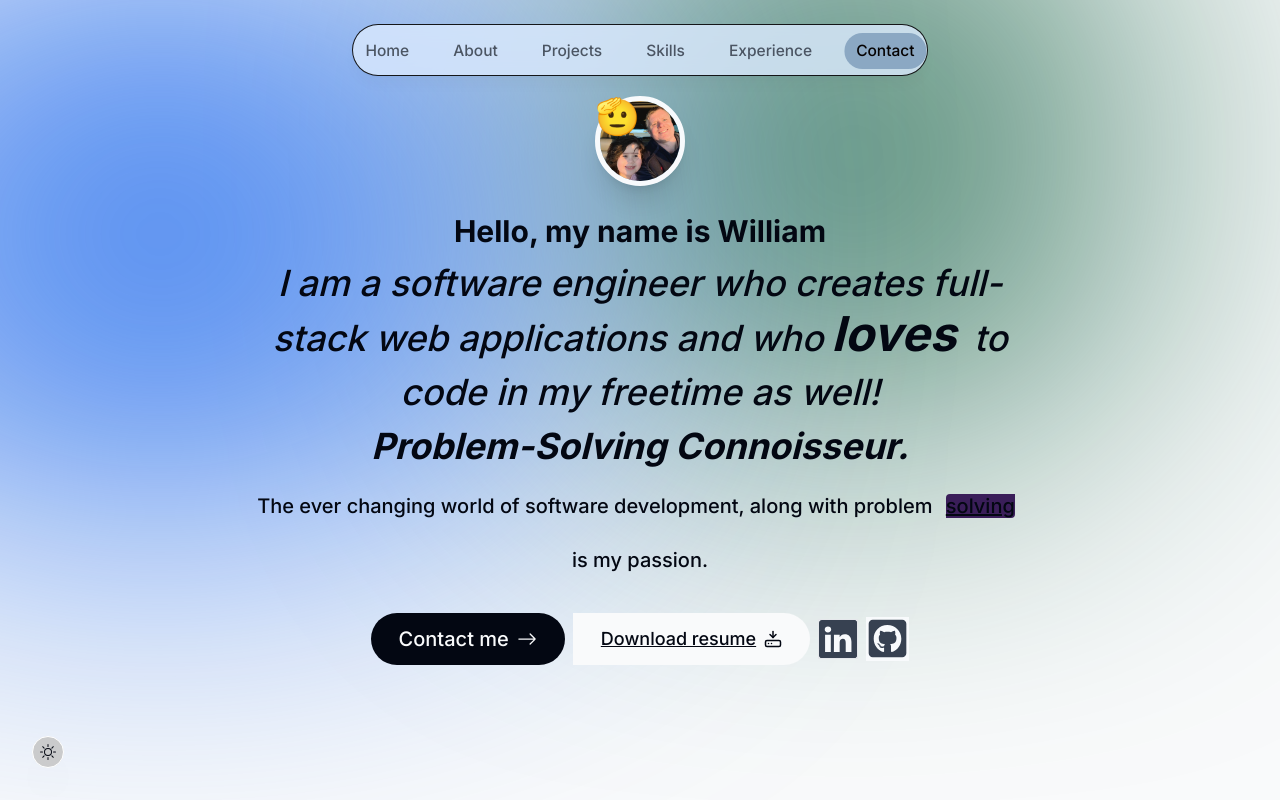
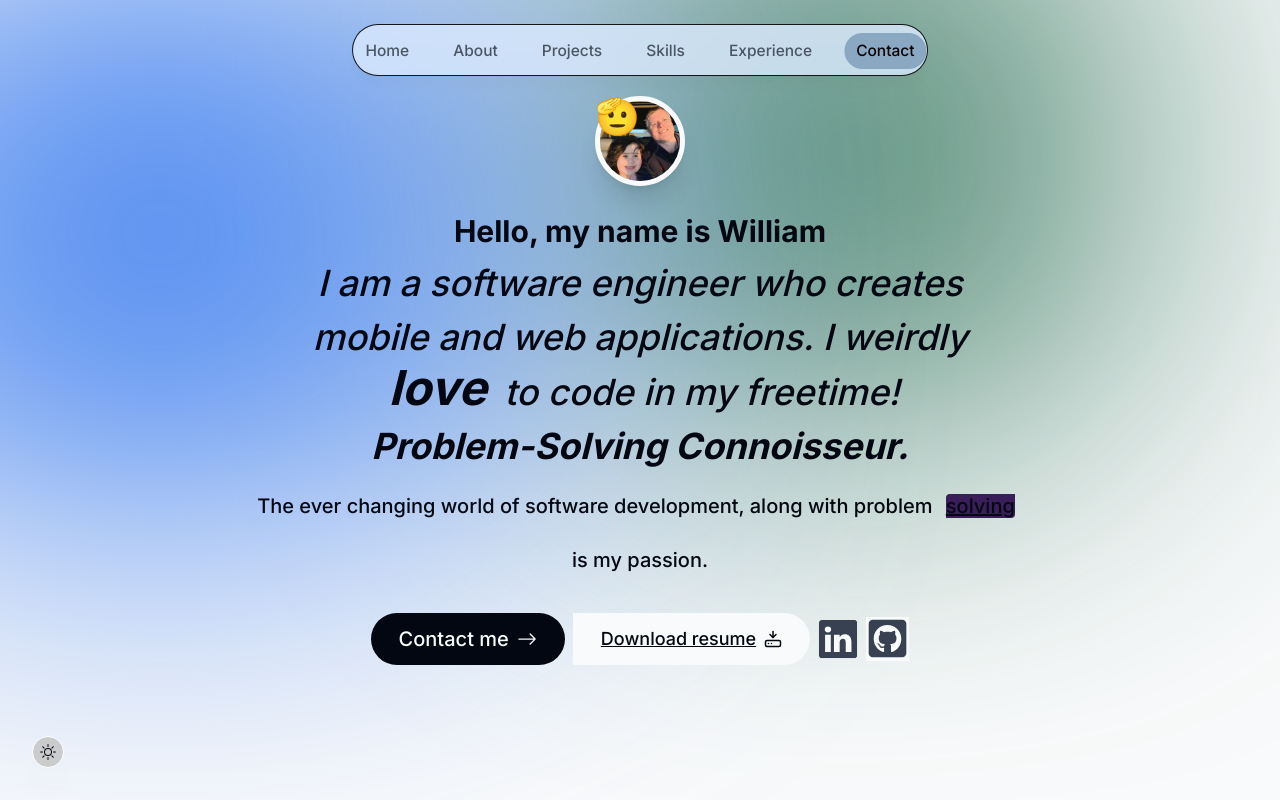
Before and after one commit to addicted2crypto/new_portfolio, a Next.js app: page / in a window 1280 px wide. Shown: the top 800 px of the page. Built offline with nearby package versions, Linux system fonts and the light colour scheme; no server answers.

Commit message:
dropped fullstack

```diff
--- a/src/app/components/intro.tsx
+++ b/src/app/components/intro.tsx
@@ -15,21 +15,7 @@ export default function Intro() {
 
     const { ref } = useSectionTimeOutForClick("Home", 0.6);
     const { setActiveSection, setTimeOfLastClick } = useActiveSection();
-    //*****this is a example to abstract await into a type hook ******
-    // const {ref, inView} = useInView({
-    //     threshold: .5,
-    //   });
-    // //   import state here
-    //   const { setActiveSection, timeOfLastClick } = useActiveSection()
 
-    //   useEffect(() => {
-
-
-    //  if(inView && Date.now() - timeOfLastClick > 1000) {
-    //   setActiveSection("Home");
-    //  }
-    // //  state array entered here dependency array
-    // }, [inView, setActiveSection, timeOfLastClick]);
 
 
     return (
@@ -79,7 +65,7 @@ export default function Intro() {
                 <h1>
                     <span className='font-semi-bold italic text-center'>
 
-                    I am a software engineer who creates full-stack web applications and who<span className='font-bold text-5xl m-2'>loves</span> to code in my freetime as well!
+                    I am a software engineer who creates mobile and web applications. I weirdly <span className='font-bold text-5xl m-2'>love</span> to code in my freetime!
                     </span>
                 </h1>
                 <h2>
```
